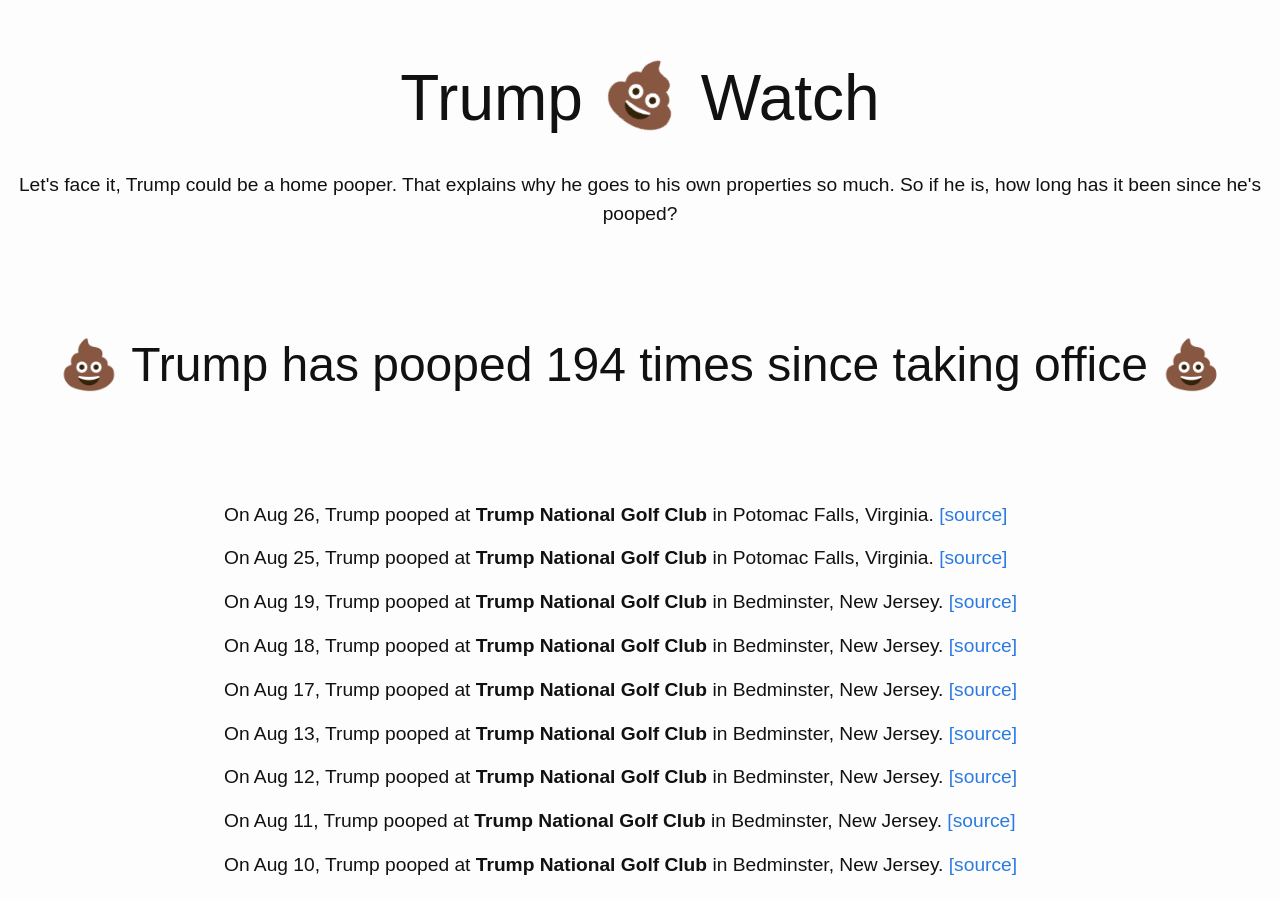
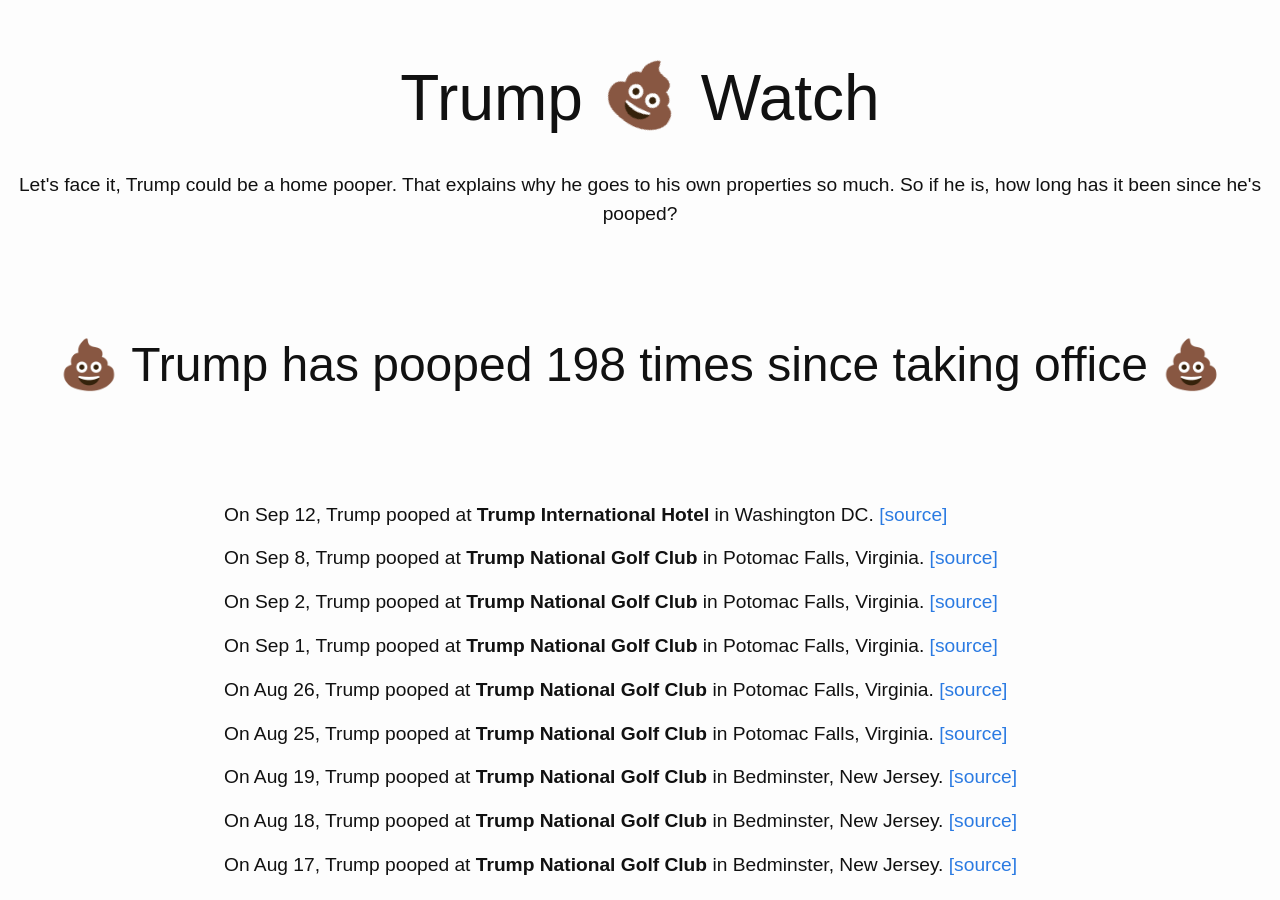
Before and after one commit to dansinker/trumppoopwatch.org, a Jekyll site: the page built from pooparchive.md, in a window 1280 px wide and 900 px high. Built offline with Jekyll 4.4.1, drawn with Linux system fonts in a browser that asks for light colours; nearby versions of some CDN libraries.

Commit message:
more poopin

```diff
--- a/_data/trumps.yml
+++ b/_data/trumps.yml
@@ -1,4 +1,20 @@
 poops:
+- location: Trump International Hotel
+  city: Washington DC
+  date: 2018-09-12
+  link: https://twitter.com/jdawsey1/status/1039936884095574016?s=19
+- location: Trump National Golf Club
+  city: Potomac Falls, Virginia
+  date: 2018-09-08
+  link: https://thegolfnewsnet.com/golfnewsnetteam/2018/09/08/donald-trump-visited-golf-155th-time-president-110737/
+- location: Trump National Golf Club
+  city: Potomac Falls, Virginia
+  date: 2018-09-02
+  link: https://www.washingtonpost.com/politics/2018/09/07/trump-has-visited-trump-property-or-held-rally-more-than-half-days-past-three-months/?utm_term=.85b665300897
+- location: Trump National Golf Club
+  city: Potomac Falls, Virginia
+  date: 2018-09-01
+  link: https://www.cbsnews.com/news/trump-visits-golf-course-as-washington-mourns-john-mccain-today-2018-09-01/
 - location: Trump National Golf Club
   city: Potomac Falls, Virginia
   date: 2018-08-26
```
